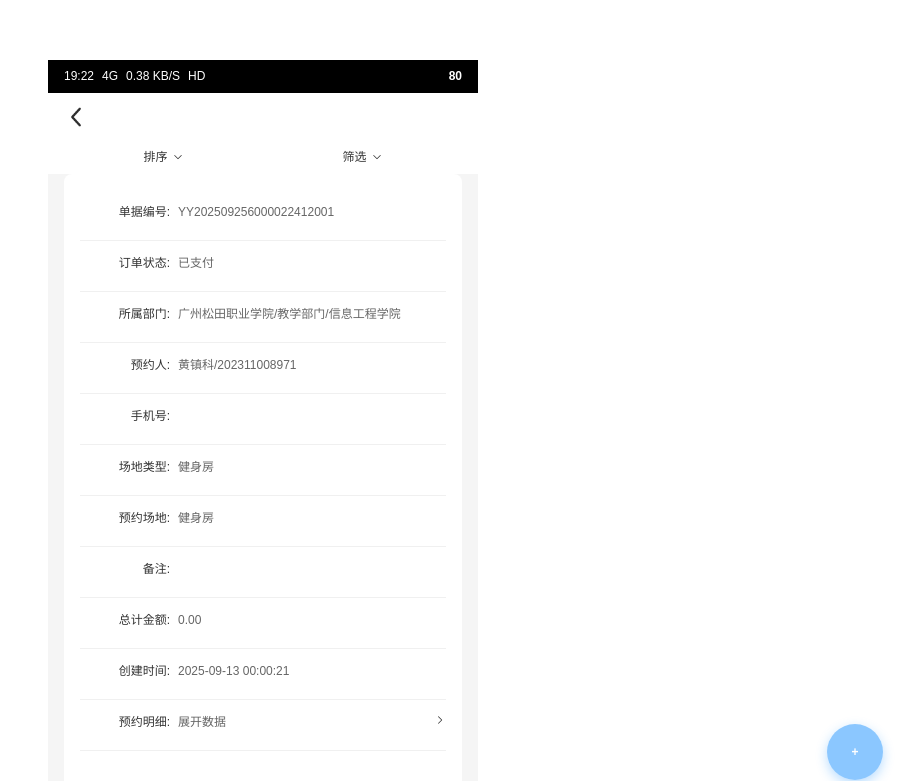
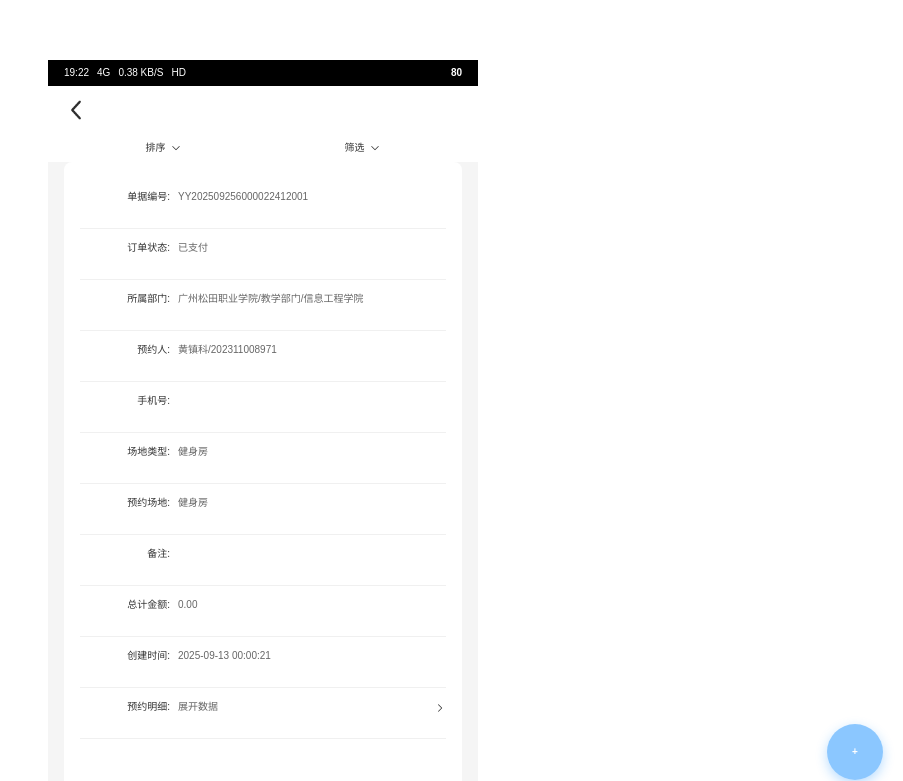
Before and after one commit to LMmkkj/educationgroup.cn.gzstjsf, a Vue app: page / in a window 1280 px wide. Shown: the top 781 px of the page, without its empty margins (377-1280 px from the left). Built offline with nearby package versions, Linux system fonts and the light colour scheme.

Commit message:
左侧减小

```diff
--- a/src/components/renwu_list.vue
+++ b/src/components/renwu_list.vue
@@ -539,7 +539,7 @@ export default {
 }
 
 .info-row.expandable .label {
-  min-width: 80px;
+  min-width: 50px;
   flex-shrink: 0;
 }
 
@@ -851,7 +851,7 @@ export default {
 /* 移动端默认字体恢复与可读性（覆盖上方局部字号） */
 .app-container,
 .app-container * {
-  font-size: 12px;
-  line-height: 1.4;
+  font-size: 10px;
+  line-height: 1.0;
 }
 </style>
```
